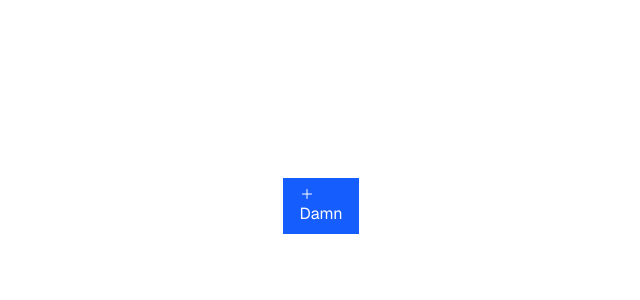
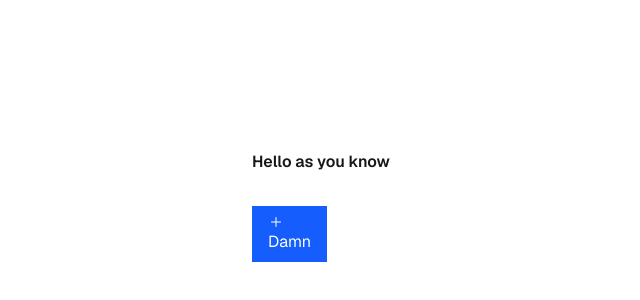
Before and after one commit to fallFcode/main-page, a Next.js app: page / in a window 1280 px wide. Shown: the part 194-494 px from the top of the page, without its empty margins (319-959 px from the left). Built offline with nearby package versions, Linux system fonts and the light colour scheme.

Commit message:
Add Heading

```diff
--- a/app/page.tsx
+++ b/app/page.tsx
@@ -1,10 +1,12 @@
 import Button from "@/ui/elements/button";
+import { Heading } from "@/ui/elements/heading";
 import { IoAdd } from "react-icons/io5";
 
 export default function Home() {
   return (
     <div className="font-sans grid grid-rows-[20px_1fr_20px] items-center justify-items-center min-h-screen p-8 pb-20 gap-16 sm:p-20">
       <main className="flex flex-col gap-[32px] row-start-2 items-center sm:items-start">
+        <Heading as="h1">Hello as you know</Heading>
         <Button icon={<IoAdd />}>Damn</Button>
       </main>
       <footer className="row-start-3 flex gap-[24px] flex-wrap items-center justify-center"></footer>
--- a/ui/elements/button.tsx
+++ b/ui/elements/button.tsx
@@ -25,6 +25,7 @@ const button = cva("btn", {
   },
 });
 
+
 export type ButtonType = {
   color?: "primary" | "secondary";
   size?: "small" | "medium" | "large";
--- /dev/null
+++ b/ui/elements/heading.tsx
@@ -0,0 +1,12 @@
+import { cn } from "@/utils/cn";
+import React from "react";
+
+type HeadingProps = {
+  as?: "h1" | "h2" | "h3" | "h4" | "h5" | "h6";
+  children: React.ReactNode;
+};
+
+export function Heading({ as = "h1", children }: HeadingProps) {
+  const Tag = as;
+  return <Tag className={cn("font-semibold")}>{children}</Tag>;
+}
```
Also changed, not shown: ui/elements/description.tsx (added).
